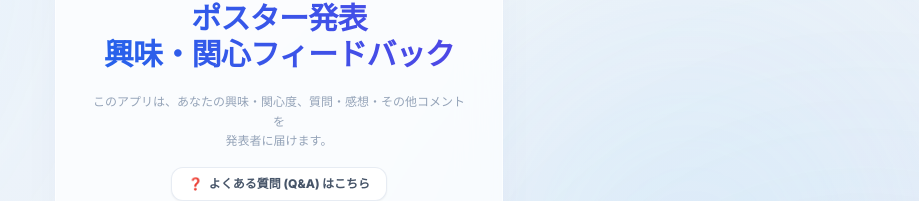
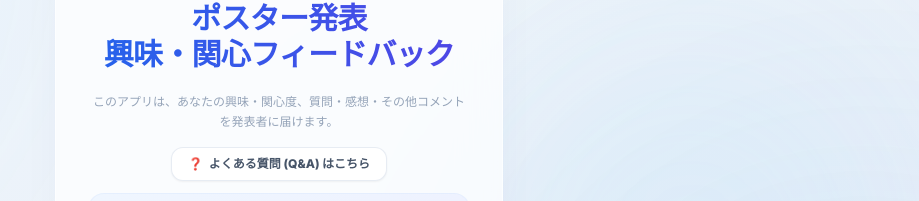
Before and after one commit to jiep1670042-debug/qrbireg, a Next.js app: page / in a window 1280 px wide. Shown: the part 169-370 px from the top of the page, without its empty margins (361-1280 px from the left). Built offline with nearby package versions, Linux system fonts and the light colour scheme; no server answers; the database is empty.

Commit message:
トップページサブメッセージの更新

```diff
--- a/app/page.tsx
+++ b/app/page.tsx
@@ -233,7 +233,7 @@ function HomeContent() {
             )
           )}
           <p className="text-xs text-slate-400 font-medium pt-2 leading-relaxed">
-            このアプリは、あなたの興味・関心度、質問・感想・その他コメントを<br />発表者に届けます。
+            このアプリは、あなたの興味・関心度、質問・感想・その他コメントを発表者に届けます。
           </p>
           <div className="pt-1">
             <Link
```
